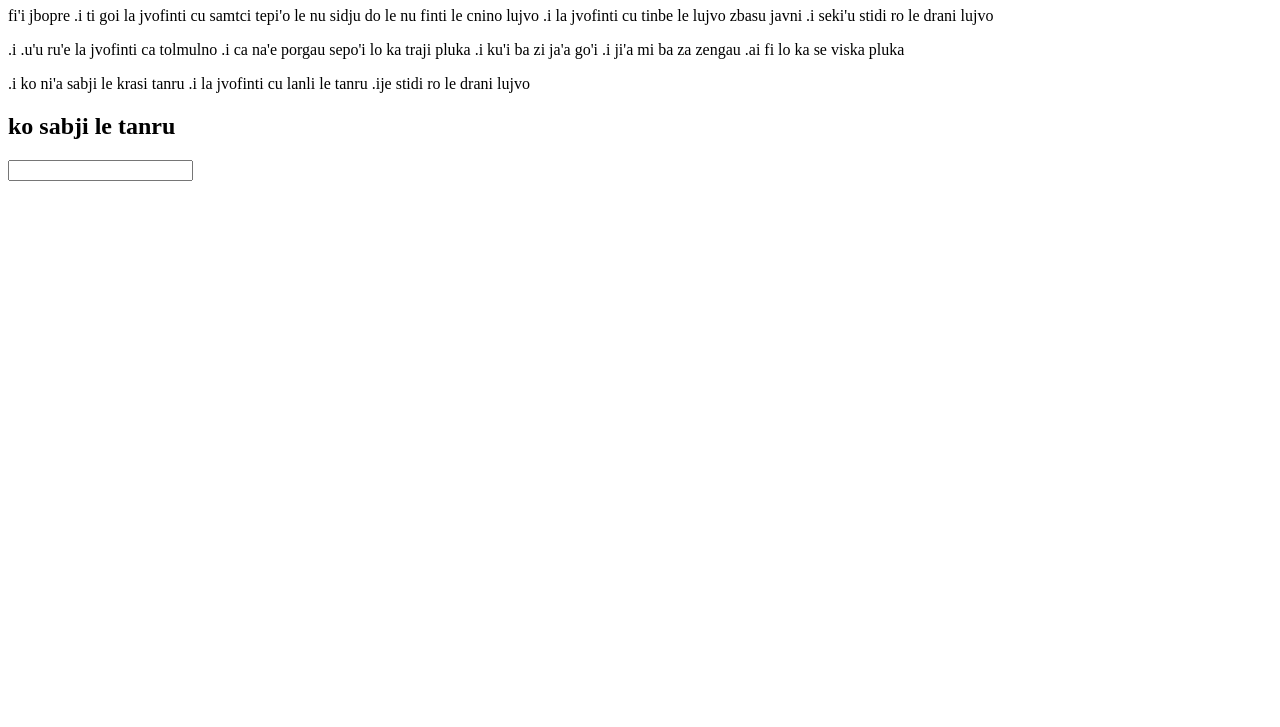
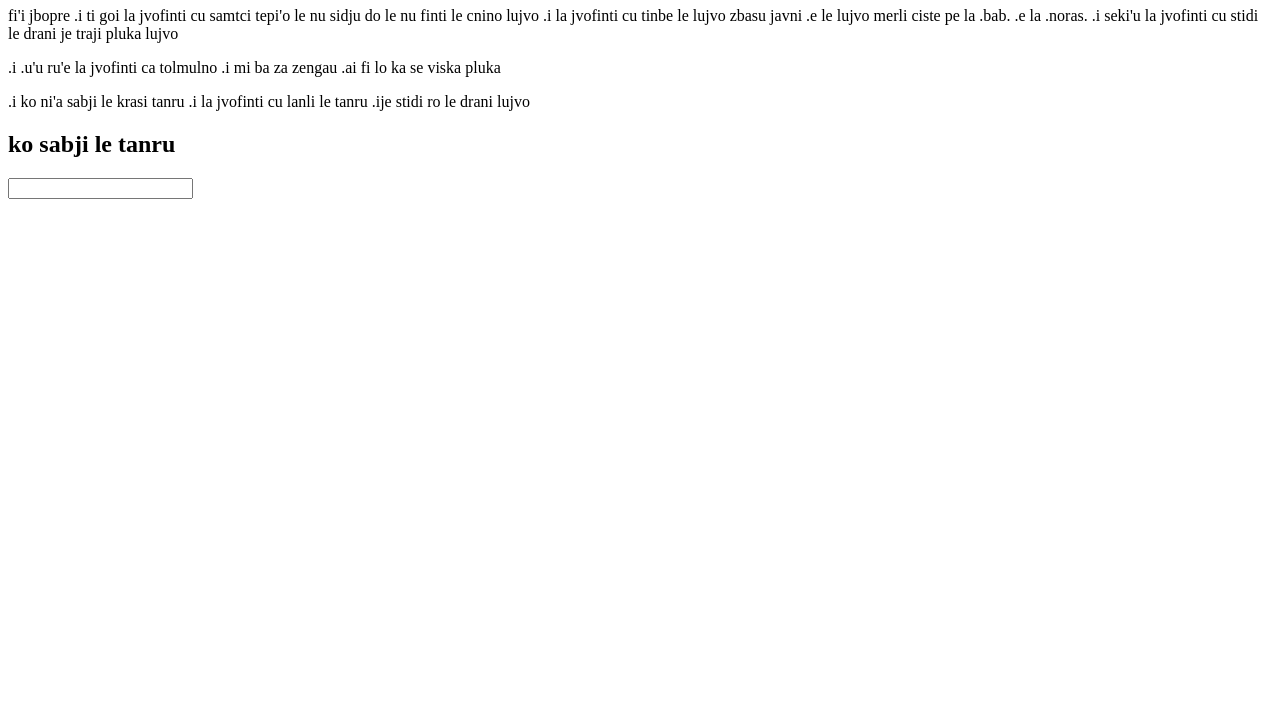
Before and after one commit to jacius/jvofinti, a plain HTML site: page index.html in a window 1280 px wide. Shown: the part 73-800 px from the top of the page. Drawn offline with Linux system fonts and the light colour scheme; a script that the page names is missing.

Commit message:
mulno le ka porgau sepo'i le lujvo merli ciste
---

Implemented sorting lujvo according to the scoring system.

```diff
--- a/index.html
+++ b/index.html
@@ -14,18 +14,12 @@
         .i ti goi la jvofinti cu samtci tepi'o le nu sidju do
            le nu finti le cnino lujvo
         .i la jvofinti cu tinbe le lujvo zbasu javni
-        .i seki'u stidi ro le drani lujvo
-        <!--
-        .i la jvofinti cu tinbe le lujvo zbasu javni ku .e
-           le lujvo merli ciste pe la .bab. .e la .noras.
-        .i seki'u stidi le drani je traji pluka lujvo
-        -->
+           .e le lujvo merli ciste pe la .bab. .e la .noras.
+        .i seki'u la jvofinti cu stidi le drani je traji pluka lujvo
       </p>
       <p>
         .i .u'u ru'e la jvofinti ca tolmulno
-        .i ca na'e porgau sepo'i lo ka traji pluka
-        .i ku'i ba zi ja'a go'i
-        .i ji'a mi ba za zengau .ai fi lo ka se viska pluka
+        .i mi ba za zengau .ai fi lo ka se viska pluka
       </p>
       <p>
         .i ko ni'a sabji le krasi tanru
```
Also changed, not shown: 1 other file.
